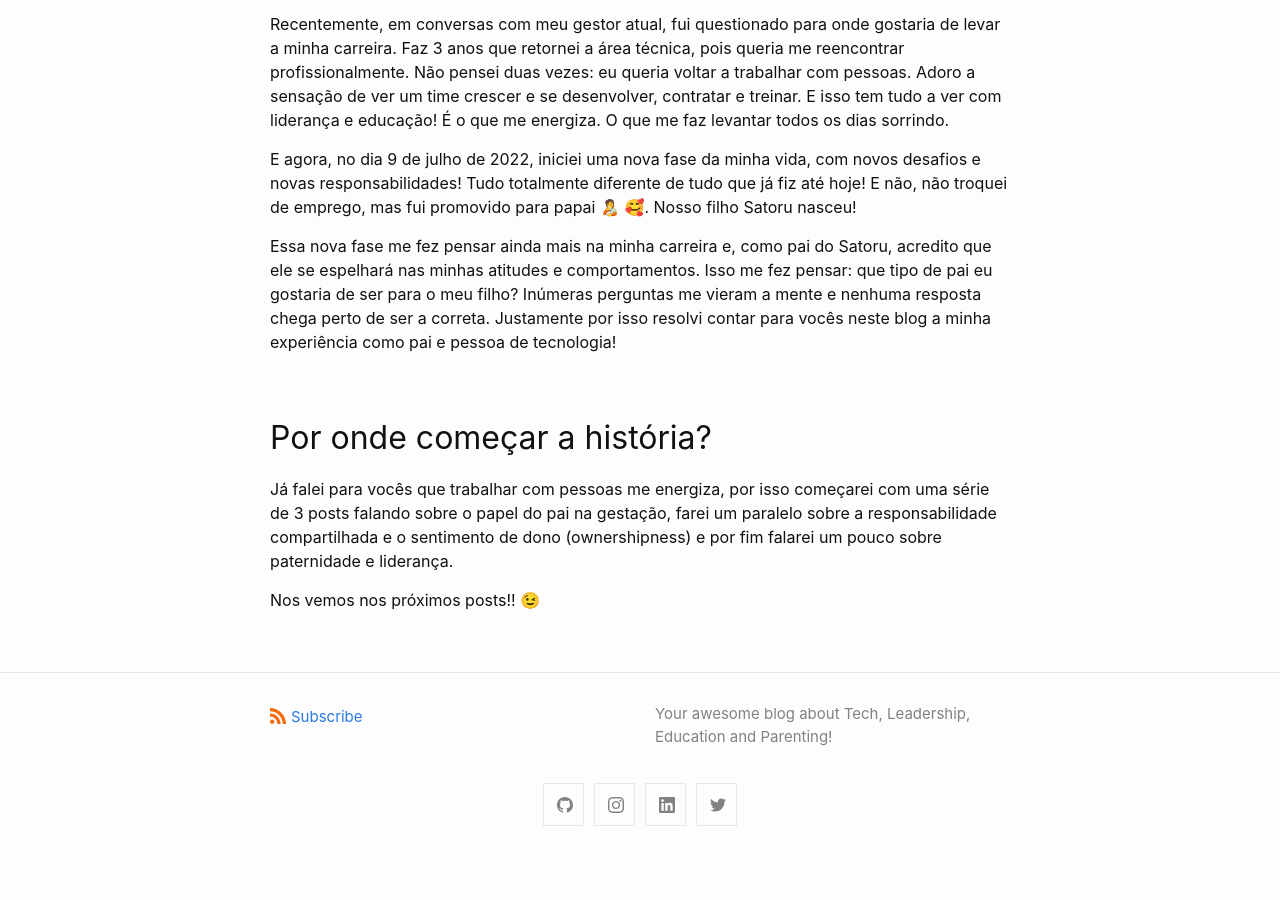
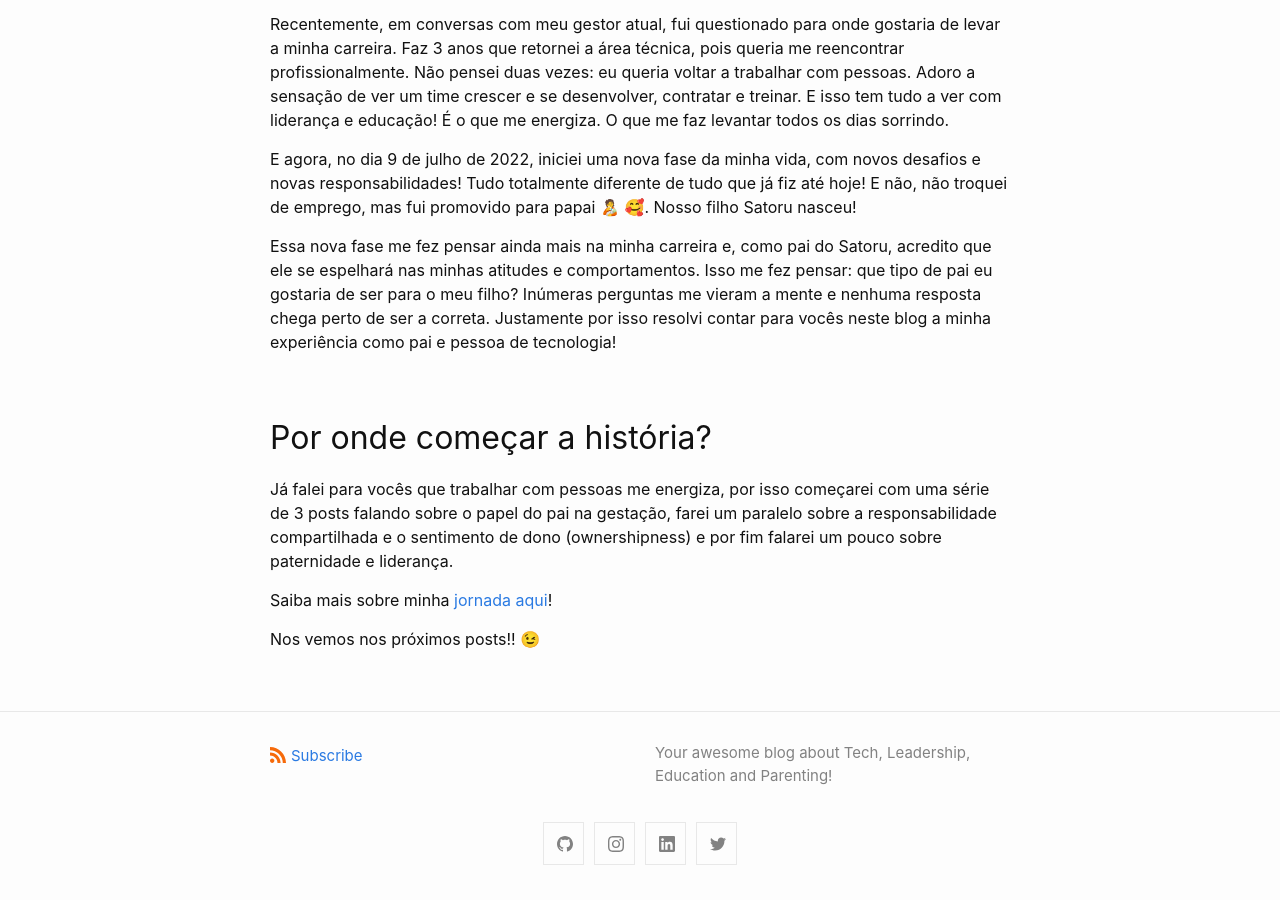
Before and after one commit to TotoruOps/blog, a Jekyll site: the page built from _posts/2022-07-14-hello-world.md, in a window 1280 px wide and 900 px high, scrolled down 1148 px. Built offline with Jekyll 4.4.1, drawn with Linux system fonts in a browser that asks for light colours; before the commit the page ends 2009 px from its top, so only the background shows below that.

Commit message:
posts: connect hello-world to about

```diff
--- a/_posts/2022-07-14-hello-world.md
+++ b/_posts/2022-07-14-hello-world.md
@@ -31,4 +31,6 @@ Essa nova fase me fez pensar ainda mais na minha carreira e, como pai do Satoru,
 
 Já falei para vocês que trabalhar com pessoas me energiza, por isso começarei com uma série de 3 posts falando sobre o papel do pai na gestação, farei um paralelo sobre a responsabilidade compartilhada e o sentimento de dono (ownershipness) e por fim falarei um pouco sobre paternidade e liderança.
 
+Saiba mais sobre minha [jornada aqui](/about.md)!
+
 Nos vemos nos próximos posts!! 😉
```
